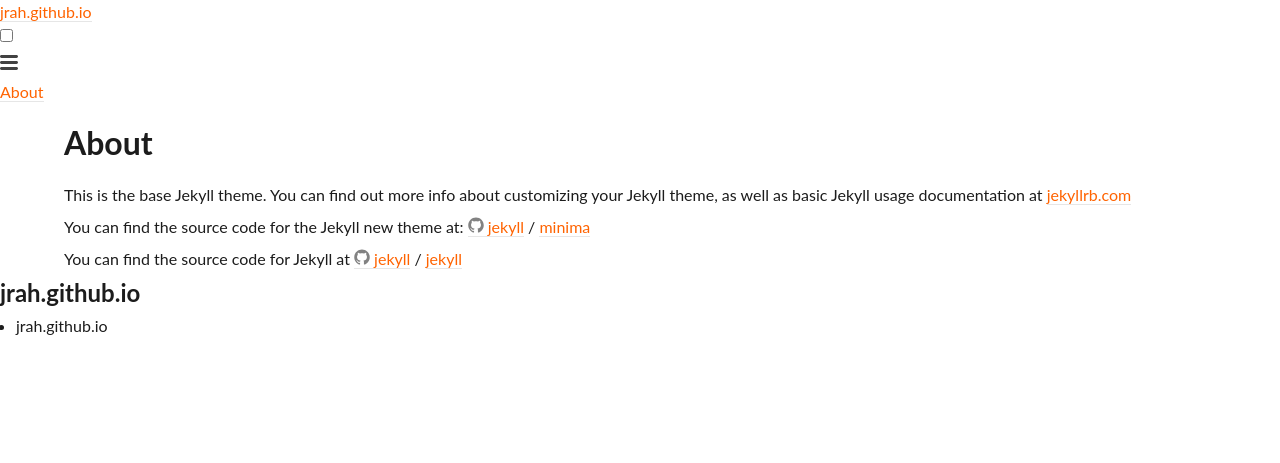
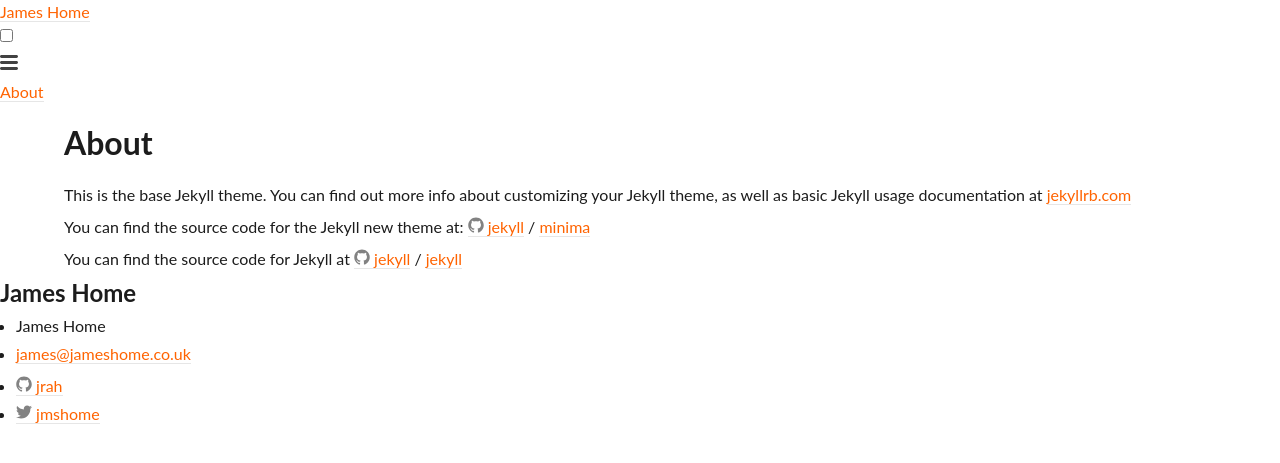
Before and after one commit to jrah/jrah.github.io, a Jekyll site: the page built from about.md, in a window 1280 px wide. Shown: the top 463 px of the page. Built offline with Jekyll 4.4.1, drawn with Linux system fonts in a browser that asks for light colours; nearby versions of some CDN libraries; part of the change alters nothing that is shown.

Commit message:
Update config

```diff
--- a/_config.yml
+++ b/_config.yml
@@ -1,4 +1,4 @@
-Welcome to Jekyll!
+#Welcome to Jekyll!
 #
 # This config file is meant for settings that affect your whole blog, values
 # which you are expected to set up once and rarely edit after that. If you find
@@ -16,14 +16,11 @@ Welcome to Jekyll!
 title: James Home
 email: james@jameshome.co.uk
 description: > # this means to ignore newlines until "baseurl:"
-  I'm not a digital ninja, unicorn. I just make websites.
 baseurl: "" # the subpath of your site, e.g. /blog
 url: "" # the base hostname & protocol for your site, e.g. http://example.com
 twitter_username: jmshome
 github_username:  jrah
 google_analytics: UA-61800971-1
-permalink: /:title/
-include: ["_items"]
 
 # Build settings
 markdown: kramdown
@@ -33,3 +30,9 @@ gems:
 exclude:
   - Gemfile
   - Gemfile.lock
+collections:
+  items:
+    output: true
+    permalink: /:title
+    values:
+      layout: item
```
